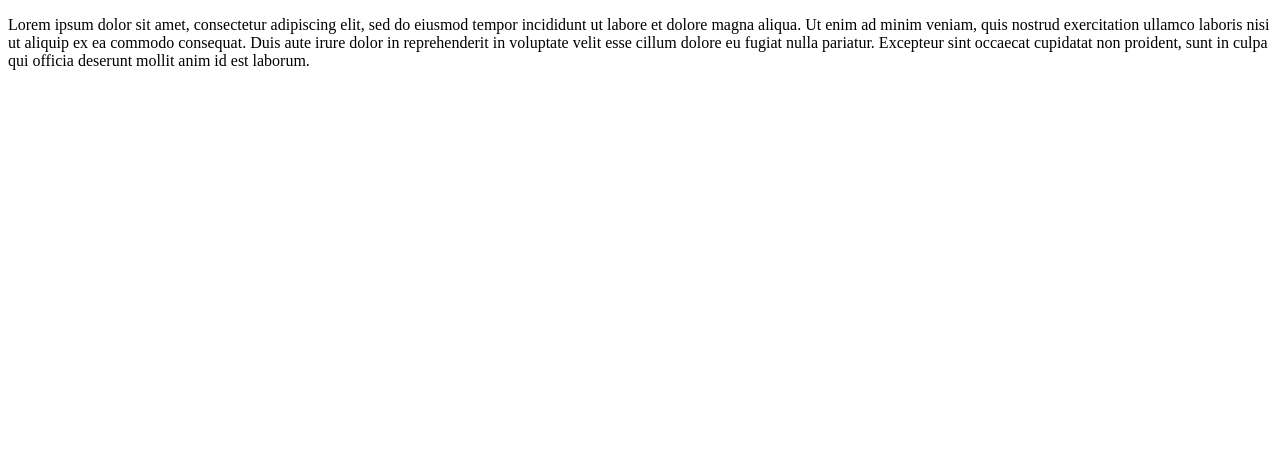
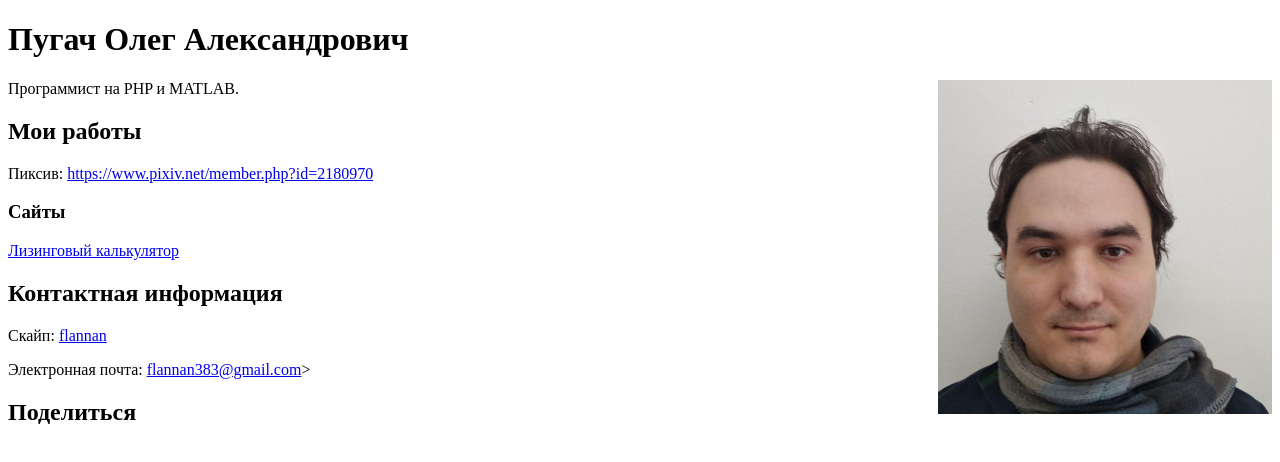
Before and after one commit to flannan/flannan.github.io, a plain HTML site: page index.html in a window 1280 px wide. Drawn offline with Linux system fonts and the light colour scheme.

Commit message:
Первичное наполнение контентом.

```diff
--- a/index.html
+++ b/index.html
@@ -1,7 +1,27 @@
 <!DOCTYPE html>
 <html lang="ru">
 <head>
+    <title>Пугач Олег Александрович</title>
 </head>
+
 <body>
-    <p>Lorem ipsum dolor sit amet, consectetur adipiscing elit, sed do eiusmod tempor incididunt ut labore et dolore magna aliqua. Ut enim ad minim veniam, quis nostrud exercitation ullamco laboris nisi ut aliquip ex ea commodo consequat. Duis aute irure dolor in reprehenderit in voluptate velit esse cillum dolore eu fugiat nulla pariatur. Excepteur sint occaecat cupidatat non proident, sunt in culpa qui officia deserunt mollit anim id est laborum.</p>
+<header><h1>Пугач Олег Александрович</h1></header>
+<img src="photo_2019-02-18_11-10-12.png" align="right" alt="Моя фотография" height="334">
+<p>Программист на PHP и MATLAB.</p>
+
+<h2>Мои работы</h2>
+<p>Пиксив: <a href="https://www.pixiv.net/member.php?id=2180970">https://www.pixiv.net/member.php?id=2180970</a> </p>
+<h3>Сайты</h3>
+<p><a href="http://hotel.rarus-crimea.ru/test_leasing/index.php">Лизинговый калькулятор</a></p>
+
+<h2>Контактная информация</h2>
+<p>Скайп: <a href="skype:flannan3">flannan</a></p>
+<p>Электронная почта: <a href="mailto:flannan383@gmail.com?subject=Programming request">flannan383@gmail.com</a>></p>
+
+<h2>Поделиться</h2>
+<script src="//yastatic.net/es5-shims/0.0.2/es5-shims.min.js"></script>
+<script src="//yastatic.net/share2/share.js"></script>
+<div class="ya-share2" data-services="collections,vkontakte,facebook,odnoklassniki,moimir,pinterest"
+     data-counter=""></div>
+
 </body>
```
Also changed, not shown: photo_2019-02-18_11-10-12.png (added), 1 other file.
